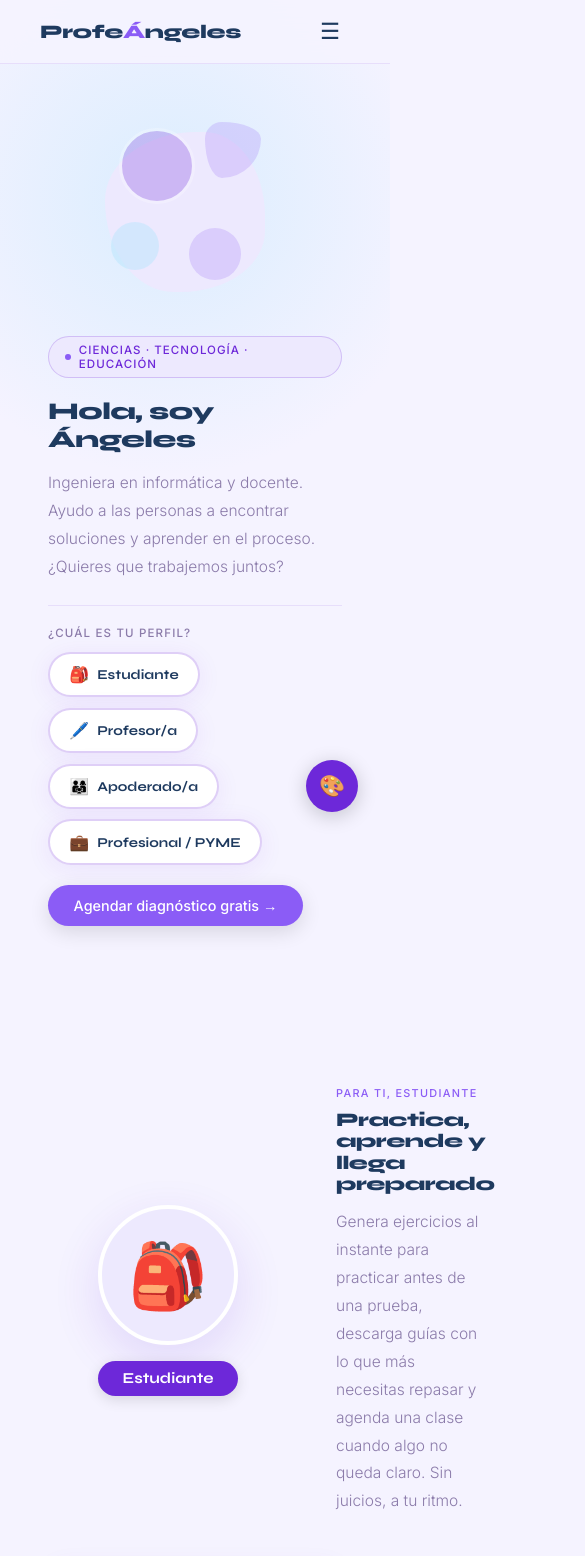
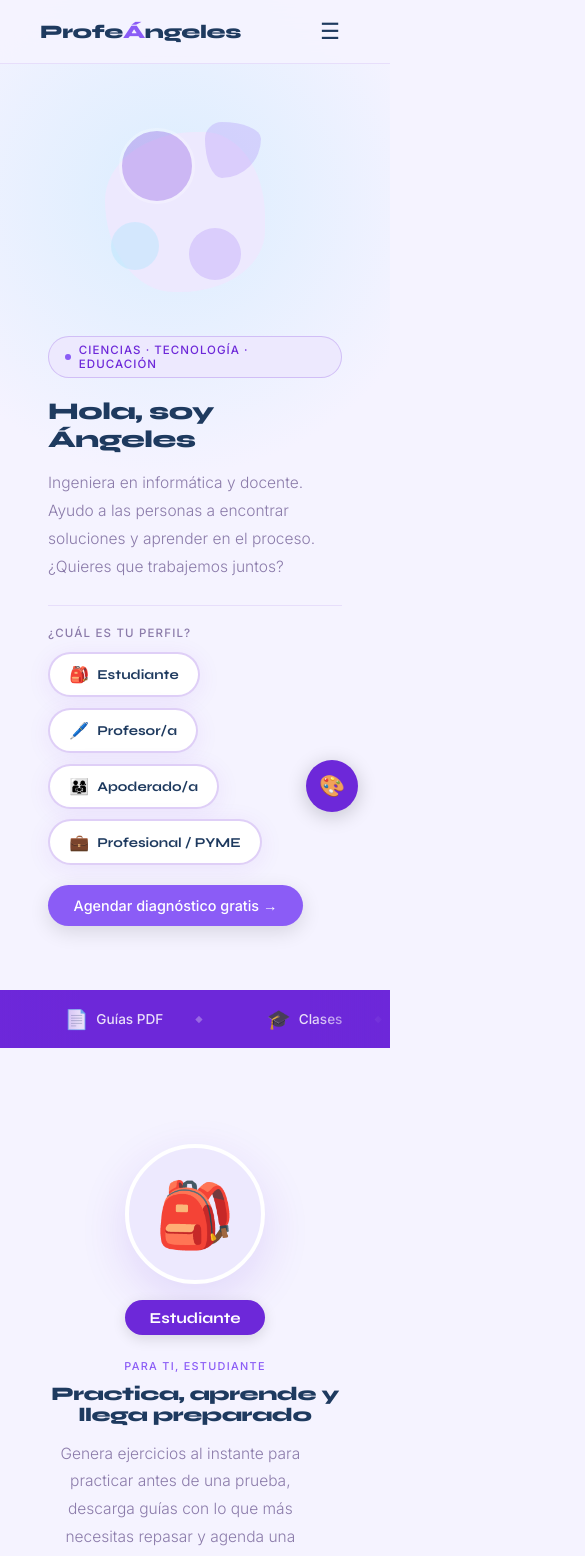
Before and after one commit to angelesplazadelosreyes/profeangeles-mvp, a Next.js app in the folder nextjs/: page / in a window 390 px wide. Shown: the top 1556 px of the page, 585 px wide, since content can reach past the window. Built offline with nearby package versions, Linux system fonts and the light colour scheme.

Commit message:
feat: MarqueeBand — banda separadora con íconos animados en loop

```diff
--- a/nextjs/app/page.tsx
+++ b/nextjs/app/page.tsx
@@ -3,12 +3,14 @@
 // Server Component
 
 import Hero from "@/components/landing/Hero";
+import MarqueeBand from "@/components/landing/MarqueeBand";
 import ProfileSections from "@/components/landing/ProfileSections";
 
 export default function Home() {
   return (
     <main>
       <Hero />
+      <MarqueeBand />
       <ProfileSections />
     </main>
   );
--- a/nextjs/components/landing/Hero.tsx
+++ b/nextjs/components/landing/Hero.tsx
@@ -19,7 +19,6 @@ const profileButtons = [
 export default function Hero() {
   return (
     <section style={{
-      minHeight: "100vh",
       padding: "7rem 3rem 4rem",
       position: "relative",
       overflow: "hidden",
--- /dev/null
+++ b/nextjs/components/landing/MarqueeBand.tsx
@@ -0,0 +1,82 @@
+// components/landing/MarqueeBand.tsx
+// Banda separadora con íconos en movimiento continuo — Server Component
+// Animación CSS pura — sin JavaScript ni librería externa
+// Separa el hero de las secciones de perfil
+
+const items = [
+  { icon: "🧮", label: "Matemáticas"   },
+  { icon: "✏️", label: "Ejercicios"    },
+  { icon: "📄", label: "Guías PDF"     },
+  { icon: "🎓", label: "Clases"        },
+  { icon: "💻", label: "Informática"   },
+  { icon: "🐍", label: "Python"        },
+  { icon: "📐", label: "Geometría"     },
+  { icon: "🔬", label: "Ciencias"      },
+];
+
+export default function MarqueeBand() {
+  return (
+    <div style={{
+      background: "var(--primary)",
+      borderTop: "1px solid var(--rule-med)",
+      borderBottom: "1px solid var(--rule-med)",
+      padding: "1rem 0",
+      overflow: "hidden",
+      position: "relative",
+    }}>
+
+      {/* Gradientes en los bordes para efecto de fade */}
+      <div style={{
+        position: "absolute", top: 0, left: 0, bottom: 0, width: "80px",
+        background: "linear-gradient(to right, var(--primary), transparent)",
+        zIndex: 2, pointerEvents: "none",
+      }} />
+      <div style={{
+        position: "absolute", top: 0, right: 0, bottom: 0, width: "80px",
+        background: "linear-gradient(to left, var(--primary), transparent)",
+        zIndex: 2, pointerEvents: "none",
+      }} />
+
+      {/* Pista de animación — se duplica para loop infinito sin salto */}
+      <div style={{
+        display: "flex",
+        animation: "marquee 28s linear infinite",
+        width: "max-content",
+      }}>
+        {/* Se renderiza dos veces para que el loop sea continuo */}
+        {[...items, ...items].map((item, idx) => (
+          <div
+            key={`${item.label}-${idx}`}
+            style={{
+              display: "flex", alignItems: "center", gap: "0.5rem",
+              padding: "0 2rem",
+              fontSize: "0.85rem", fontWeight: 500,
+              color: "rgba(255,255,255,.85)",
+              whiteSpace: "nowrap",
+            }}
+          >
+            <span style={{ fontSize: "1.2rem" }}>{item.icon}</span>
+            {item.label}
+            {/* Separador entre ítems */}
+            <span style={{
+              marginLeft: "1.5rem",
+              color: "rgba(255,255,255,.3)",
+              fontSize: "0.6rem",
+            }}>
+              ◆
+            </span>
+          </div>
+        ))}
+      </div>
+
+      {/* Keyframe de la animación — CSS global necesario */}
+      <style>{`
+        @keyframes marquee {
+          from { transform: translateX(0); }
+          to   { transform: translateX(-50%); }
+        }
+      `}</style>
+
+    </div>
+  );
+}
--- a/nextjs/components/landing/ProfileSections.tsx
+++ b/nextjs/components/landing/ProfileSections.tsx
@@ -22,14 +22,7 @@ export default function ProfileSections() {
           }}
         >
           {/* ── Bloque superior: avatar + texto ── */}
-          <div style={{
-            display: "grid",
-            // Todos los avatares a la izquierda — columna fija de 240px
-            gridTemplateColumns: "240px 1fr",
-            gap: "3rem",
-            alignItems: "center",
-            marginBottom: "3rem",
-          }}>
+          <div className="profile-intro-grid">
 
             {/* Avatar + badge — siempre a la izquierda */}
             <div style={{
--- a/nextjs/styles/landing.css
+++ b/nextjs/styles/landing.css
@@ -82,3 +82,20 @@
   }
   .nav-mobile-menu.closed { display: none; }
 }
+
+/* ── ProfileSections ── */
+.profile-intro-grid {
+  display: grid;
+  grid-template-columns: 240px 1fr;
+  gap: 3rem;
+  align-items: center;
+  margin-bottom: 3rem;
+}
+
+@media (max-width: 640px) {
+  .profile-intro-grid {
+    grid-template-columns: 1fr;
+    gap: 1.5rem;
+    text-align: center;
+  }
+}
```
